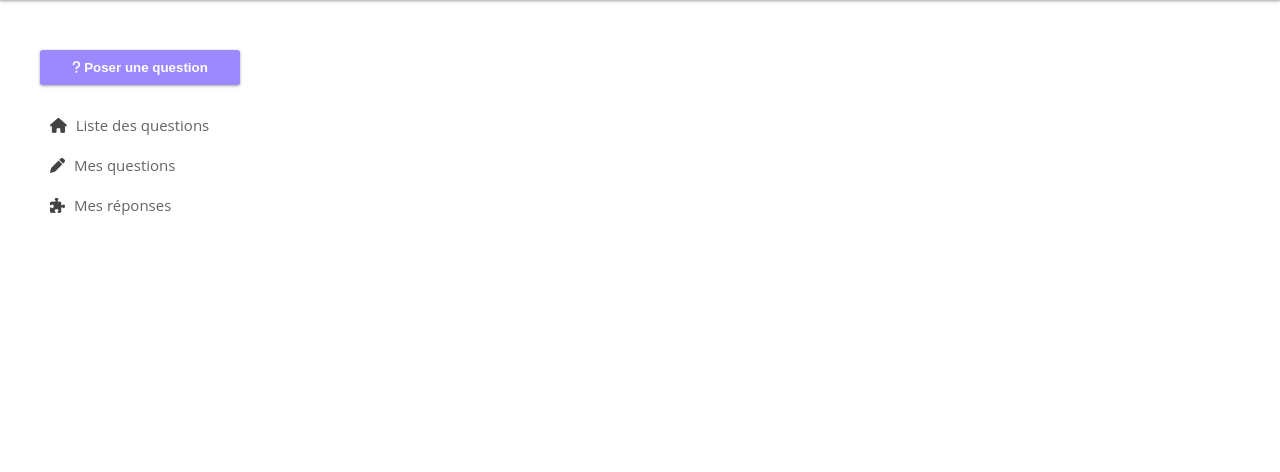
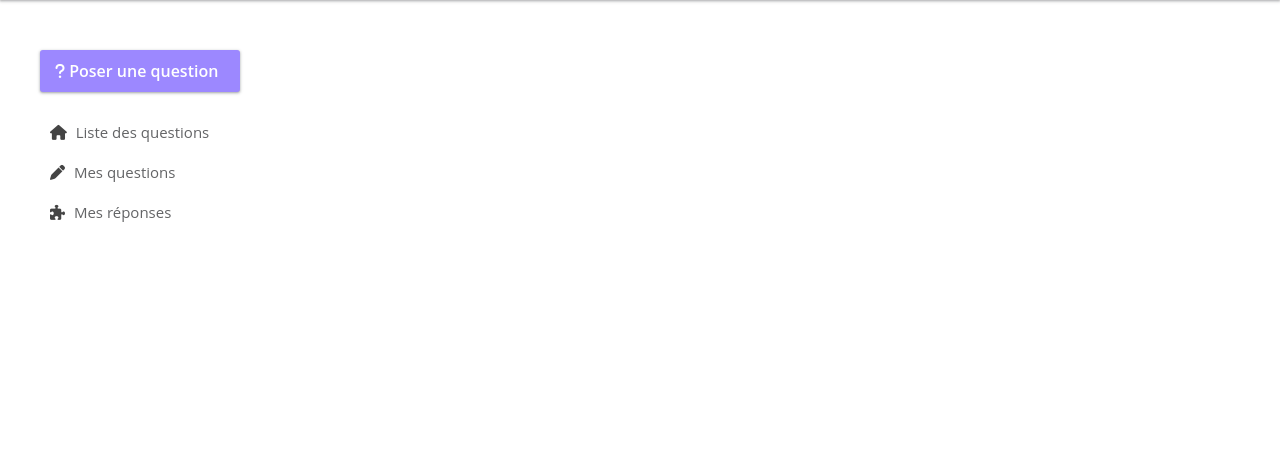
Before and after one commit to Evan-highvolt/quori, a Symfony app: template templates/base.html.twig in a window 1280 px wide. Shown: the part 195-667 px from the top of the page. Run offline with Twig, Linux system fonts and the light colour scheme; the template is opened without the code that fills it, so the values that code supplies are empty; some libraries are stand-ins or nearby versions.

Commit message:
style: maj de la sidebar

```diff
--- a/composer.json
+++ b/composer.json
@@ -67,5 +67,9 @@
             "allow-contrib": false,
             "require": "6.2.*"
         }
+    },
+    "require-dev": {
+        "symfony/stopwatch": "6.2.*",
+        "symfony/web-profiler-bundle": "6.2.*"
     }
 }
--- a/config/bundles.php
+++ b/config/bundles.php
@@ -5,4 +5,5 @@ return [
     Symfony\Bundle\MakerBundle\MakerBundle::class => ['dev' => true],
     Symfony\Bundle\TwigBundle\TwigBundle::class => ['all' => true],
     Twig\Extra\TwigExtraBundle\TwigExtraBundle::class => ['all' => true],
+    Symfony\Bundle\WebProfilerBundle\WebProfilerBundle::class => ['dev' => true, 'test' => true],
 ];
--- a/public/css/style.css
+++ b/public/css/style.css
@@ -36,6 +36,16 @@ body {
 h1,h2,h3,h4,h5 {
     color: var(--color-dark);
 }
+
+a {
+    color: inherit;
+    text-decoration: none;
+}
+
+ul {
+    list-style: none;
+}
+
 /* Flex */
 .d-flex {
     display: flex;
@@ -123,9 +133,7 @@ h1,h2,h3,h4,h5 {
     padding: 50px 0;
 }
 
-ul {
-    list-style: none;
-}
+
 
 .btn {
     border-radius: var(--border-radius);
@@ -198,17 +206,23 @@ footer {
     min-width: 200px;
 }
 
-.sidebar-nav li {
+.sidebar-nav a {
+    display: block;
     padding: 10px;
     cursor: pointer;
     font-size: var(--font-size-small);
     transition: opacity .4s;
 }
 
-.sidebar-nav li:hover {
+.sidebar-nav a:hover {
     opacity: .8;
 }
 
-.sidebar-nav li i {
+.sidebar-nav a i {
     color: var(--color-dark);
 }
+
+.active {
+    font-weight: bold;
+    color: var(--primary);
+}
--- a/templates/partials/_sidebar.html.twig
+++ b/templates/partials/_sidebar.html.twig
@@ -1,23 +1,23 @@
 <div class="sidebar d-flex flex-column mr-50">
-    <button class="btn btn-primary btn-icon-primary">
+    <a href="{{ path('ask_question')}}" class="btn btn-primary btn-icon-primary">
         <i class="fa-solid fa-question"></i>
         <span>Poser une question</span>
-    </button>
+    </a>
 
     <ul class="sidebar-nav py-20">
-        <li class="active">
+        <a href="{{ path('home')}}" class="{{ app.request.pathinfo == path('home') ? 'active' : ''}}">
             <i class="fa-solid fa-home mr-5"></i>
             Liste des questions
-        </li>
+        </a>
 
-        <li>
+        <a href="#">
             <i class="fa-solid fa-pen mr-5"></i>
             Mes questions
-        </li>
+        </a>
 
-        <li>
+        <a href="#">
             <i class="fa-solid fa-puzzle-piece mr-5"></i>
             Mes réponses
-        </li>
+        </a>
     </ul>
 </div>
```
Also changed, not shown: config/routes/web_profiler.yaml (added, +8 -0 lines), src/Controller/QuestionController.php (added, +16 -0 lines), templates/question/index.html.twig (added, +7 -0 lines), 3 other files.
